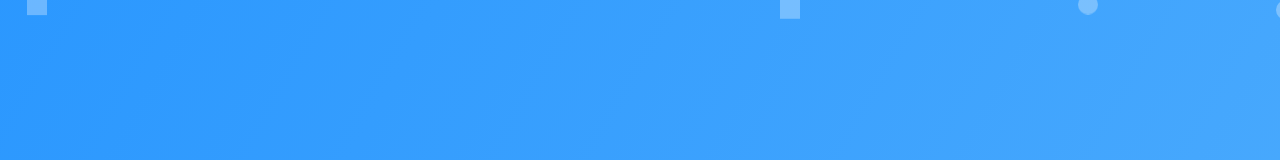
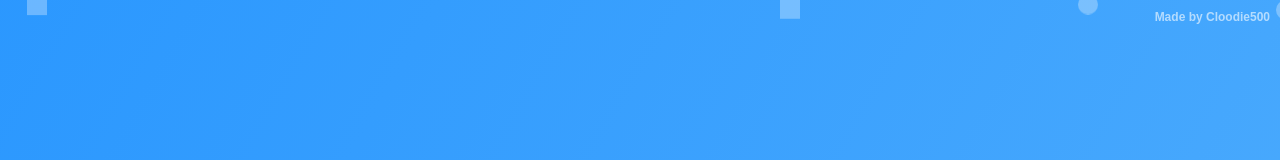
Before and after one commit to Cloodie500/Pages, a plain HTML site: page index.html in a window 1280 px wide. Shown: the top 160 px of the page. Drawn offline with Linux system fonts and the light colour scheme.

Commit message:
Update index.html

```diff
--- a/index.html
+++ b/index.html
@@ -101,6 +101,19 @@
                 transform: translateY(-100vh);
             }
         }
+
+        /* Watermark */
+        .watermark {
+            position: absolute;
+            top: 10px;
+            right: 10px;
+            z-index: 3;
+            font-size: 12px;
+            color: rgba(255, 255, 255, 0.6);
+            font-weight: bold;
+            font-family: Arial, sans-serif;
+            pointer-events: none; /* Prevent interaction */
+        }
     </style>
     <script>
         function redirect() {
@@ -140,6 +153,7 @@
 <body>
     <div class="floating-squares"></div>
     <div class="floating-circles"></div>
+    <div class="watermark">Made by Cloodie500</div>
     <div class="container">
         <h1>URL Redirector</h1>
         <p>Enter a URL to redirect:</p>
```
